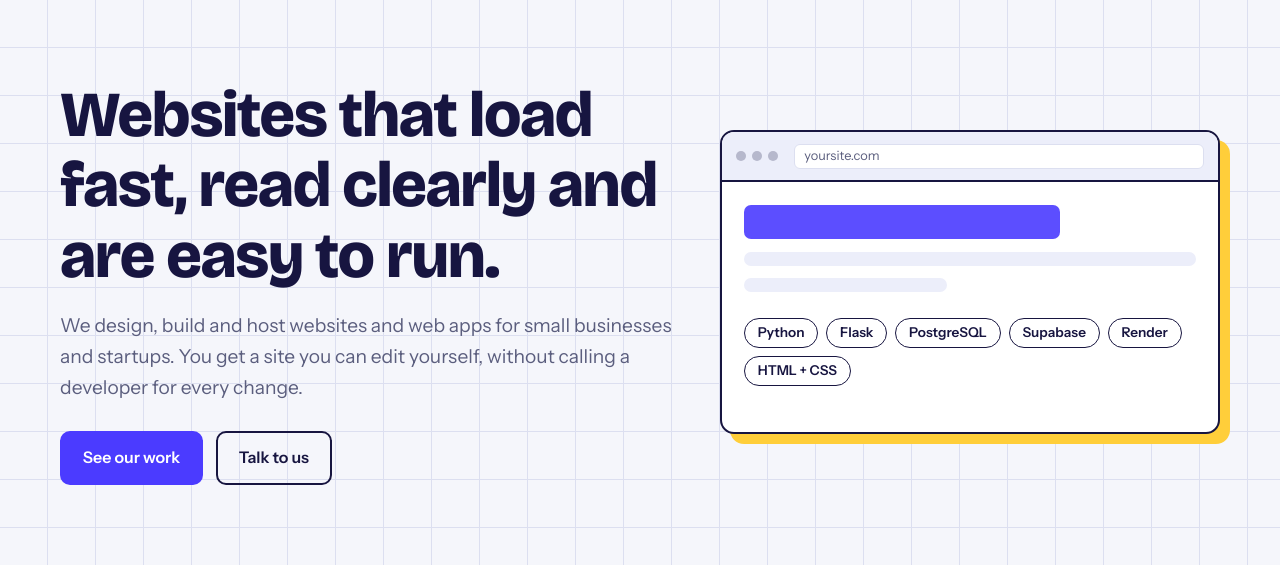
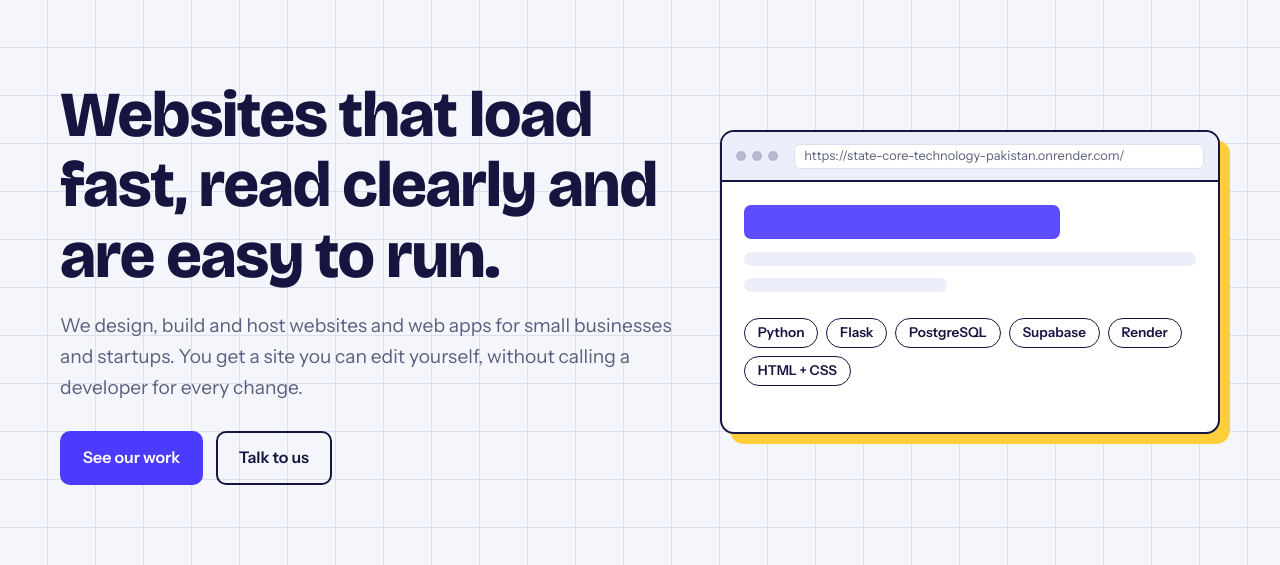
Before and after one commit to naveedkhanalfa1199/State-Core-Technology-Pakistan, a Flask app: page / in a window 1280 px wide. Shown: the part 69-634 px from the top of the page. Run offline with Flask 3, Linux system fonts and the light colour scheme.

Commit message:
Update browser URL in page template

```diff
--- a/templates/page.html
+++ b/templates/page.html
@@ -13,7 +13,7 @@
     <div class="btns">{{ btn(s.button_text, s.button_url, 'btn--primary') }}{{ btn(s.button2_text, s.button2_url, 'btn--ghost') }}</div>
   </div>
   <div class="browser" aria-hidden="true">
-    <div class="browser__bar"><i></i><i></i><i></i><span>yoursite.com</span></div>
+    <div class="browser__bar"><i></i><i></i><i></i><span>https://state-core-technology-pakistan.onrender.com/</span></div>
     <div class="browser__body">
       {% if s.image_url %}<img src="{{ s.image_url|safe_url }}" alt="">{% else %}
       <div class="sk sk--h"></div><div class="sk"></div><div class="sk sk--s"></div>
```
